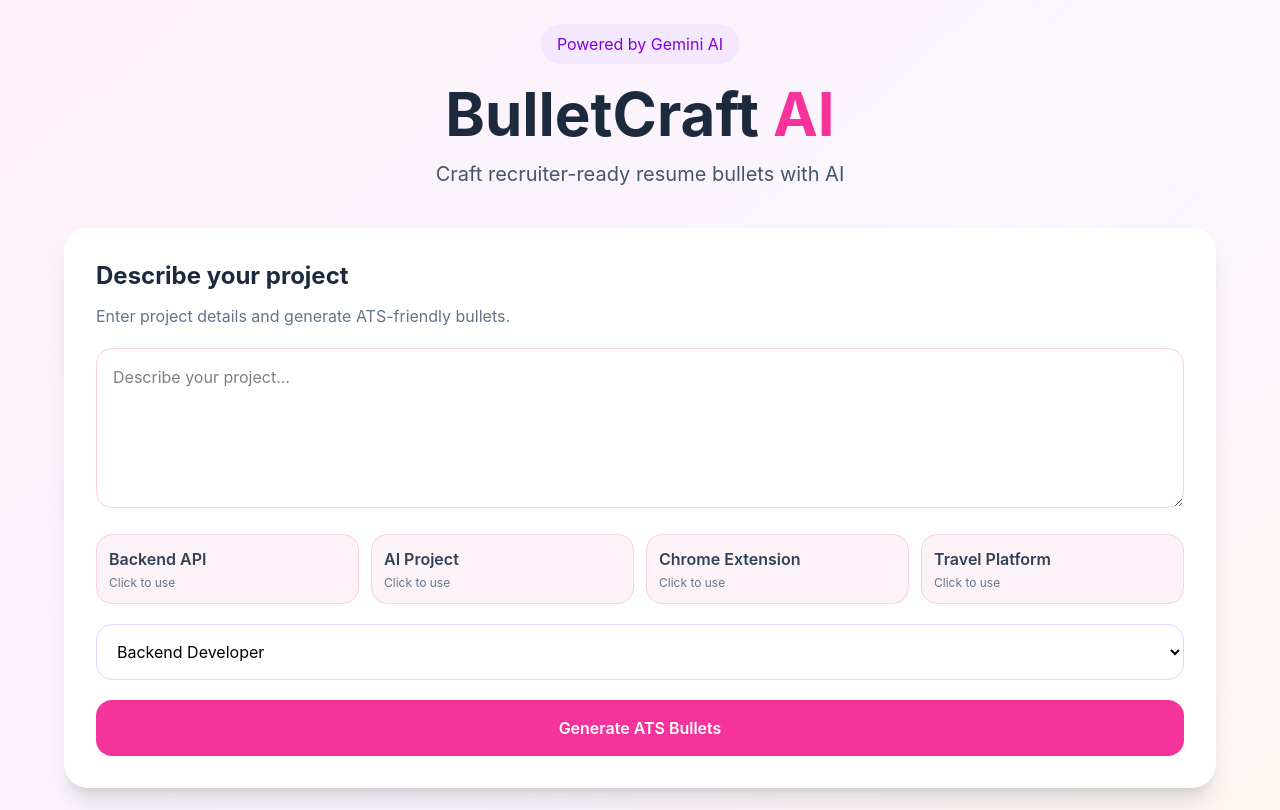
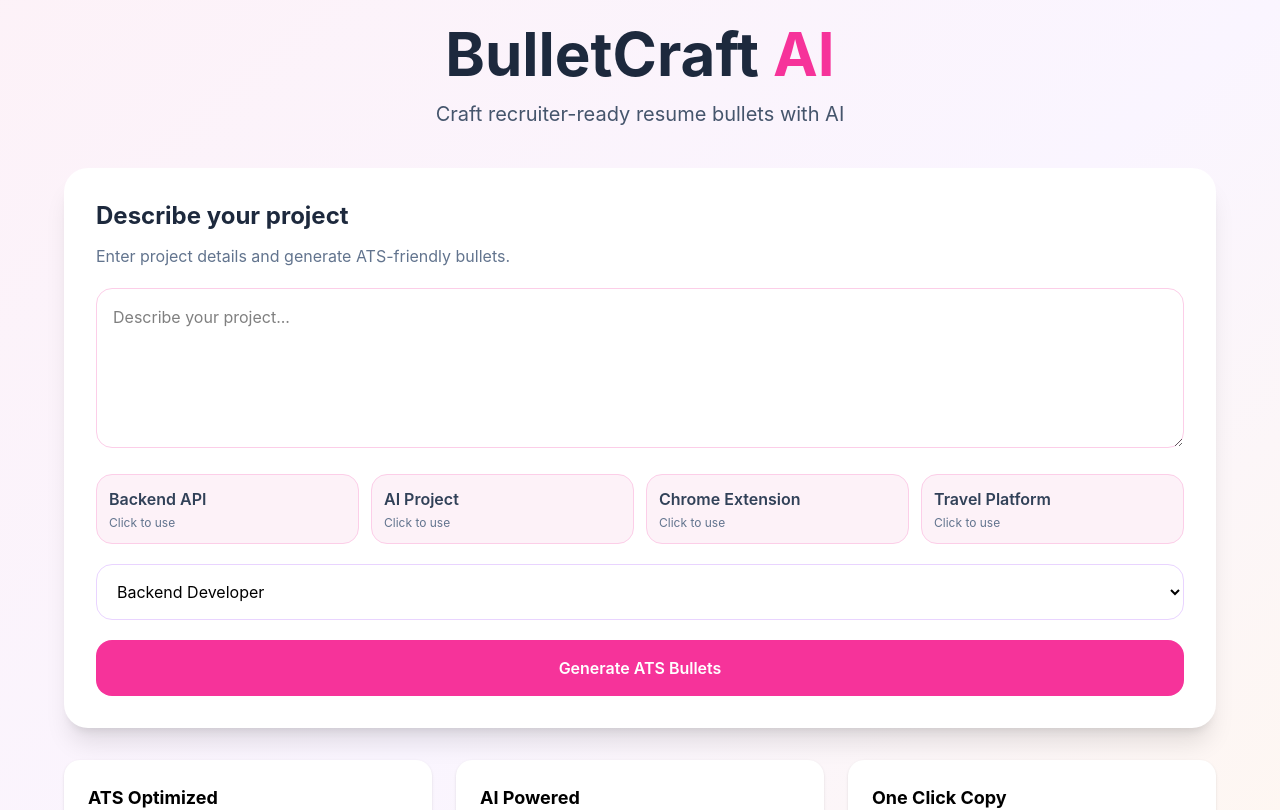
Before and after one commit to IlmaxRehman/hero-bullet-ai, a React app in the folder frontend/: page / in a window 1280 px wide. Shown: the top 810 px of the page. Built offline with nearby package versions, Linux system fonts and the light colour scheme; the HTML template or start-up script is replaced by a standard one.

Commit message:
improved hero section

```diff
--- a/frontend/src/components/Hero.jsx
+++ b/frontend/src/components/Hero.jsx
@@ -1,10 +1,6 @@
 export default function Hero() {
   return (
     <div className="text-center mb-10">
-
-      <div className="inline-block bg-purple-100 text-purple-700 px-4 py-2 rounded-full mb-5">
-        Powered by Gemini AI
-      </div>
 
       <h1 className="text-6xl font-bold text-slate-800">
         BulletCraft
```
